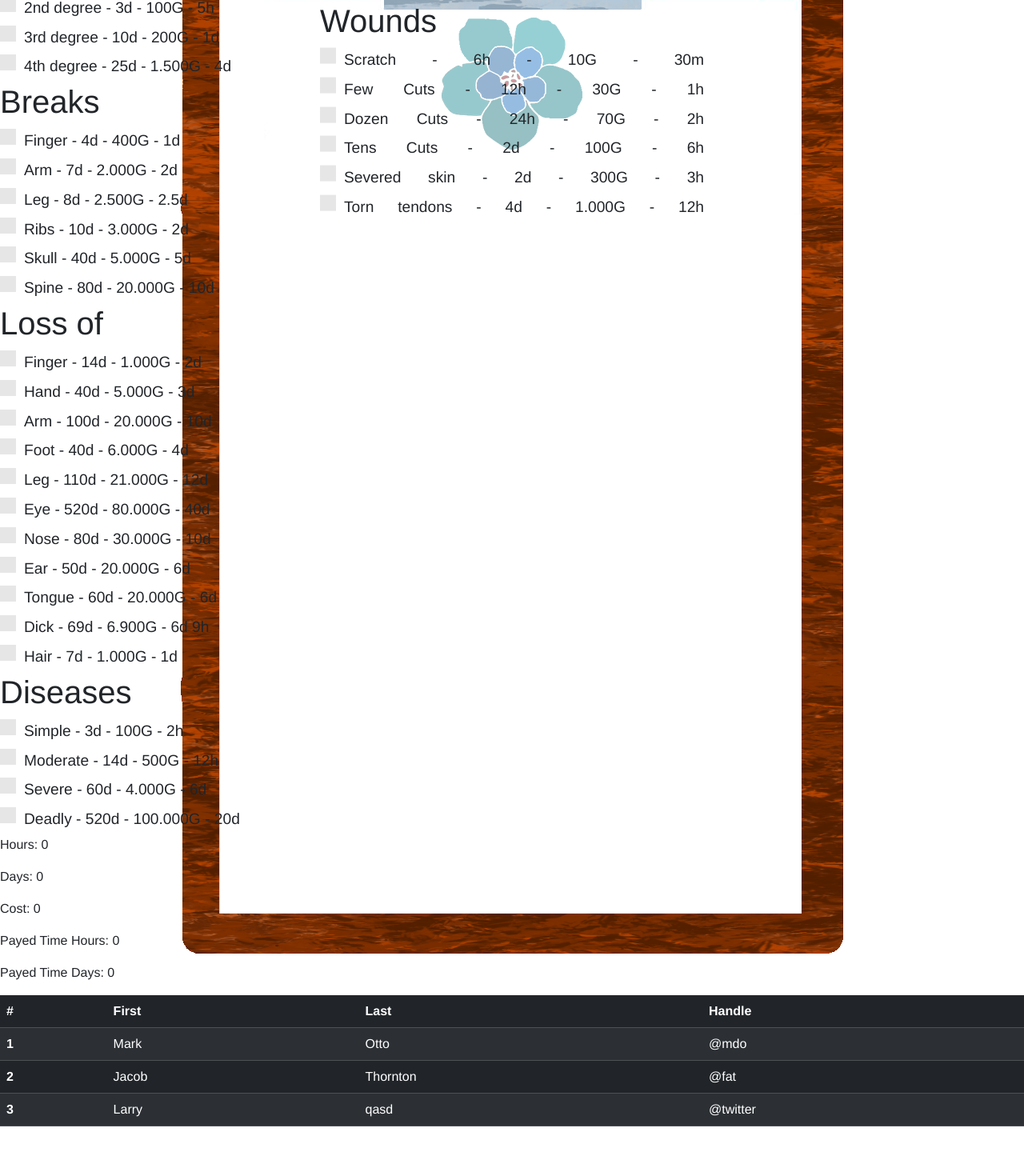
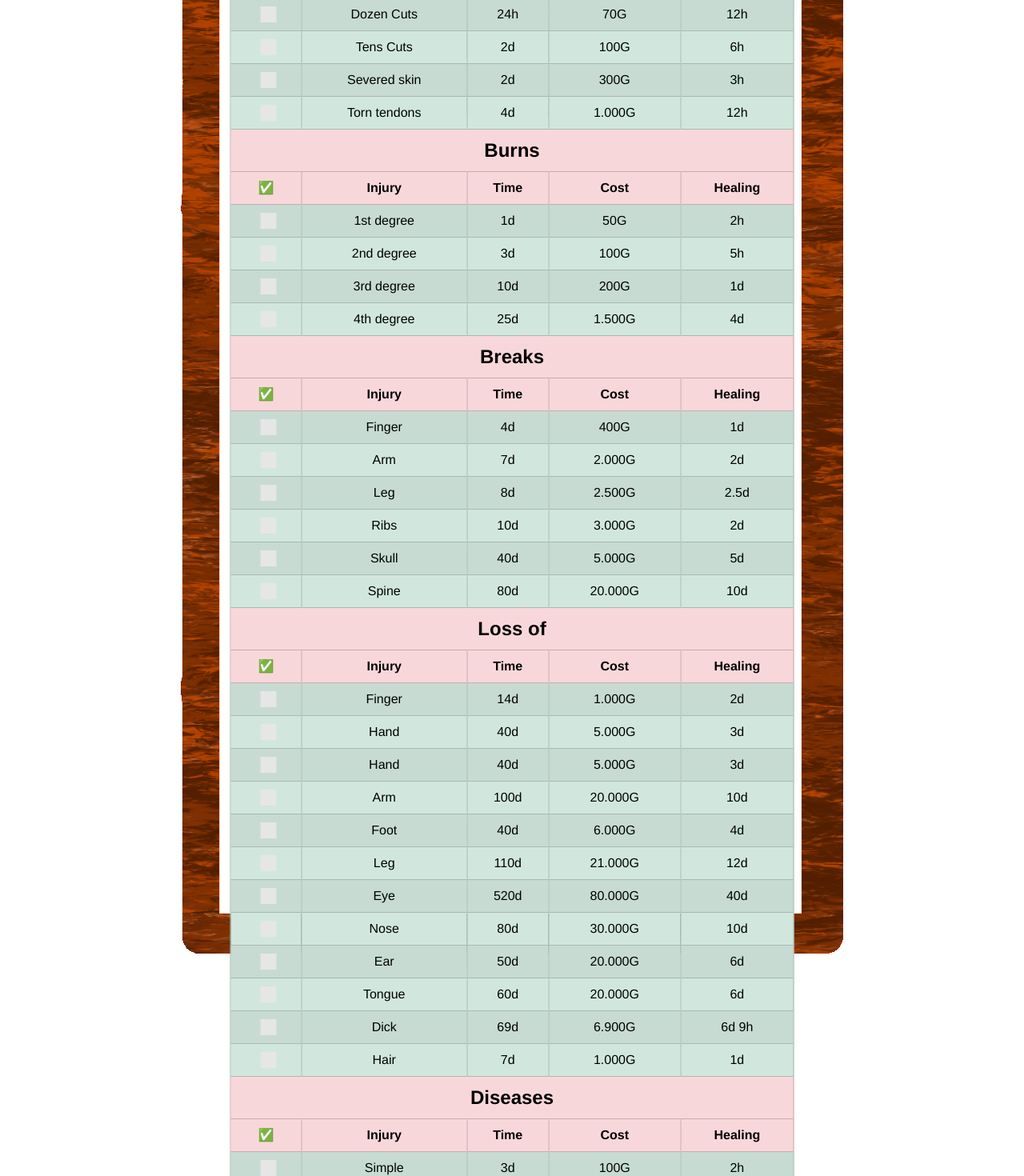
Before and after one commit to Setiver/Heal, a React (Create React App) app in the folder heal/: page / in a window 1280 px wide. Shown: the part 100-1570 px from the top of the page at 80% size. Before the commit the page ends 1524 px from the top, so only its background shows below. Built offline with nearby package versions, Linux system fonts and the light colour scheme; the HTML template or start-up script is replaced by a standard one.

Commit message:
tables 2

```diff
--- a/heal/src/App.css
+++ b/heal/src/App.css
@@ -14,7 +14,6 @@ body {
 
 .control {
   font-family: inherit;
-  text-align: justify;
   display: block;
   position: relative;
   padding-left: 30px;
@@ -31,7 +30,7 @@ body {
 .control_indicator {
   position: absolute;
   top: 2px;
-  left: 0;
+  left: 40%;
   height: 20px;
   width: 20px;
   background: #e6e6e6;
@@ -121,6 +120,8 @@ body {
 }
 .control-checkbox input + .control_indicator::before {
   animation: s-ripple 250ms ease-out;
+  left: -20%;
+  top: -10%;
 }
 .control-checkbox input:checked + .control_indicator::before {
   animation-name: s-ripple-dup;
@@ -135,11 +136,16 @@ body {
   top: -3%;
   left: 50%;
 }
-.wounds {
-  width: 30rem;
+
+.table {
+  max-width: 44rem;
   position: absolute;
   transform: translate(-50%, -50%);
   left: 50%;
-  top: 30%;
-  text-align-last: justify;
+  top: 110%;
+  text-align-last: center;
 }
+
+.table-wounds {
+  font-size: 1.5rem;
+}
--- a/heal/src/res/main.js
+++ b/heal/src/res/main.js
@@ -41,26 +41,47 @@ const Heal = () => {
   }
 
   useEffect(() => {
-    const filteredtimeHeal = timeHeal.filter(value => value !== 0);
+    const filteredTimeHeal = timeHeal.filter(value => value !== 0);
     const filteredCost = moneyRepair.filter(value => value !== 0);
     const filteredTimeRepair = timeRepair.filter(value => value !== 0);
-    setFullTimeHeal(filteredtimeHeal.reduce((acc, cur) => acc + cur, 0));
+
+    setFullTimeHeal(filteredTimeHeal.reduce((acc, cur) => acc + cur, 0));
     setFullCost(filteredCost.reduce((acc, cur) => acc + cur, 0));
     setFullTimeCost(filteredTimeRepair.reduce((acc, cur) => acc + cur, 0));
   }, [timeHeal, moneyRepair, timeRepair]);
 
+  // ------------------------ //
   return (
     <>
       <div className="pacient">
         <img src={tablica} alt="Tablica" />
       </div>
 
-      <div className="control-group">
+      <div className="control-group"></div>
+      {/* -------------------------- */}
+
+      <table class="table table-success table-striped table-bordered ">
         {/* -------------------Wounds------------------- */}
-        <div className="wounds">
-          <h1>Wounds</h1>
+        <thead>
+          <tr className="table-danger table-wounds">
+            <th scope="col" colspan="5">
+              Wounds
+            </th>
+          </tr>
+        </thead>
+        <thead>
+          <tr className="table-danger">
+            <th scope="col">✅</th>
+            <th scope="col">Injury</th>
+            <th scope="col">Time</th>
+            <th scope="col">Cost</th>
+            <th scope="col">Healing</th>
+          </tr>
+        </thead>
+        <tbody>
+          <tr>
+            <th scope="row">
               <label className="control control-checkbox">
-            Scratch - 6h - 10G - 30m
                 <input
                   type="checkbox"
                   checked={checked[0]}
@@ -68,8 +89,15 @@ const Heal = () => {
                 />
                 <div className="control_indicator"></div>
               </label>
+            </th>
+            <td>Scratch</td>
+            <td>6h</td>
+            <td>10G</td>
+            <td>30m</td>
+          </tr>
+          <tr>
+            <th scope="row">
               <label className="control control-checkbox">
-            Few Cuts - 12h - 30G - 1h
                 <input
                   type="checkbox"
                   checked={checked[1]}
@@ -77,8 +105,15 @@ const Heal = () => {
                 />
                 <div className="control_indicator"></div>
               </label>
+            </th>
+            <td>Few Cuts</td>
+            <td>12h</td>
+            <td>30G</td>
+            <td>1h</td>
+          </tr>
+          <tr>
+            <th scope="row">
               <label className="control control-checkbox">
-            Dozen Cuts - 24h - 70G - 2h
                 <input
                   type="checkbox"
                   checked={checked[2]}
@@ -86,8 +121,15 @@ const Heal = () => {
                 />
                 <div className="control_indicator"></div>
               </label>
+            </th>
+            <td> Dozen Cuts</td>
+            <td>24h</td>
+            <td>70G</td>
+            <td>12h</td>
+          </tr>
+          <tr>
+            <th scope="row">
               <label className="control control-checkbox">
-            Tens Cuts - 2d - 100G - 6h
                 <input
                   type="checkbox"
                   checked={checked[3]}
@@ -95,8 +137,15 @@ const Heal = () => {
                 />
                 <div className="control_indicator"></div>
               </label>
+            </th>
+            <td>Tens Cuts</td>
+            <td>2d</td>
+            <td>100G</td>
+            <td>6h</td>
+          </tr>
+          <tr>
+            <th scope="row">
               <label className="control control-checkbox">
-            Severed skin - 2d - 300G - 3h
                 <input
                   type="checkbox"
                   checked={checked[30]}
@@ -104,8 +153,15 @@ const Heal = () => {
                 />
                 <div className="control_indicator"></div>
               </label>
+            </th>
+            <td>Severed skin</td>
+            <td>2d</td>
+            <td>300G</td>
+            <td>3h</td>
+          </tr>
+          <tr>
+            <th scope="row">
               <label className="control control-checkbox">
-            Torn tendons - 4d - 1.000G - 12h
                 <input
                   type="checkbox"
                   checked={checked[4]}
@@ -113,15 +169,36 @@ const Heal = () => {
                 />
                 <div className="control_indicator"></div>
               </label>
-        </div>
-        {/* -------------------------------------- */}
+            </th>
+            <td>Torn tendons</td>
+            <td>4d</td>
+            <td>1.000G</td>
+            <td>12h</td>
+          </tr>
+        </tbody>
 
         {/* -------------------Burns------------------- */}
-        <div className="burns">
-          <h1>Burns</h1>
 
+        <thead>
+          <tr className="table-danger table-wounds">
+            <th scope="col" colspan="5">
+              Burns
+            </th>
+          </tr>
+        </thead>
+        <thead>
+          <tr className="table-danger">
+            <th scope="col">✅</th>
+            <th scope="col">Injury</th>
+            <th scope="col">Time</th>
+            <th scope="col">Cost</th>
+            <th scope="col">Healing</th>
+          </tr>
+        </thead>
+        <tbody>
+          <tr>
+            <th scope="row">
               <label className="control control-checkbox">
-            1st degree - 1d - 50G - 2h
                 <input
                   type="checkbox"
                   checked={checked[5]}
@@ -129,8 +206,15 @@ const Heal = () => {
                 />
                 <div className="control_indicator"></div>
               </label>
+            </th>
+            <td>1st degree</td>
+            <td>1d</td>
+            <td>50G</td>
+            <td>2h</td>
+          </tr>
+          <tr>
+            <th scope="row">
               <label className="control control-checkbox">
-            2nd degree - 3d - 100G - 5h
                 <input
                   type="checkbox"
                   checked={checked[6]}
@@ -138,8 +222,15 @@ const Heal = () => {
                 />
                 <div className="control_indicator"></div>
               </label>
+            </th>
+            <td>2nd degree</td>
+            <td>3d</td>
+            <td>100G</td>
+            <td>5h</td>
+          </tr>
+          <tr>
+            <th scope="row">
               <label className="control control-checkbox">
-            3rd degree - 10d - 200G - 1d
                 <input
                   type="checkbox"
                   checked={checked[7]}
@@ -147,8 +238,15 @@ const Heal = () => {
                 />
                 <div className="control_indicator"></div>
               </label>
+            </th>
+            <td>3rd degree</td>
+            <td>10d</td>
+            <td>200G</td>
+            <td>1d</td>
+          </tr>
+          <tr>
+            <th scope="row">
               <label className="control control-checkbox">
-            4th degree - 25d - 1.500G - 4d
                 <input
                   type="checkbox"
                   checked={checked[8]}
@@ -156,14 +254,34 @@ const Heal = () => {
                 />
                 <div className="control_indicator"></div>
               </label>
-        </div>
-
+            </th>
+            <td>4th degree</td>
+            <td>25d</td>
+            <td>1.500G</td>
+            <td>4d</td>
+          </tr>
+        </tbody>
         {/* -------------------Breaks------------------- */}
-        <div className="breaks">
-          <h1>Breaks</h1>
-
+        <thead>
+          <tr className="table-danger table-wounds">
+            <th scope="col" colspan="5">
+              Breaks
+            </th>
+          </tr>
+        </thead>
+        <thead>
+          <tr className="table-danger">
+            <th scope="col">✅</th>
+            <th scope="col">Injury</th>
+            <th scope="col">Time</th>
+            <th scope="col">Cost</th>
+            <th scope="col">Healing</th>
+          </tr>
+        </thead>
+        <tbody>
+          <tr>
+            <th scope="row">
               <label className="control control-checkbox">
-            Finger - 4d - 400G - 1d
                 <input
                   type="checkbox"
                   checked={checked[9]}
@@ -171,8 +289,15 @@ const Heal = () => {
                 />
                 <div className="control_indicator"></div>
               </label>
+            </th>
+            <td>Finger</td>
+            <td>4d</td>
+            <td>400G</td>
+            <td>1d</td>
+          </tr>
+          <tr>
+            <th scope="row">
               <label className="control control-checkbox">
-            Arm - 7d - 2.000G - 2d
                 <input
                   type="checkbox"
                   checked={checked[10]}
@@ -180,8 +305,15 @@ const Heal = () => {
                 />
                 <div className="control_indicator"></div>
               </label>
+            </th>
+            <td>Arm</td>
+            <td>7d</td>
+            <td>2.000G</td>
+            <td>2d</td>
+          </tr>
+          <tr>
+            <th scope="row">
               <label className="control control-checkbox">
-            Leg - 8d - 2.500G - 2.5d
                 <input
                   type="checkbox"
                   checked={checked[11]}
@@ -189,8 +321,15 @@ const Heal = () => {
                 />
                 <div className="control_indicator"></div>
               </label>
+            </th>
+            <td>Leg</td>
+            <td>8d</td>
+            <td>2.500G</td>
+            <td>2.5d</td>
+          </tr>
+          <tr>
+            <th scope="row">
               <label className="control control-checkbox">
-            Ribs - 10d - 3.000G - 2d
                 <input
                   type="checkbox"
                   checked={checked[12]}
@@ -198,8 +337,15 @@ const Heal = () => {
                 />
                 <div className="control_indicator"></div>
               </label>
+            </th>
+            <td>Ribs</td>
+            <td>10d</td>
+            <td>3.000G</td>
+            <td>2d</td>
+          </tr>
+          <tr>
+            <th scope="row">
               <label className="control control-checkbox">
-            Skull - 40d - 5.000G - 5d
                 <input
                   type="checkbox"
                   checked={checked[13]}
@@ -207,8 +353,15 @@ const Heal = () => {
                 />
                 <div className="control_indicator"></div>
               </label>
+            </th>
+            <td>Skull</td>
+            <td>40d</td>
+            <td>5.000G</td>
+            <td>5d</td>
+          </tr>
+          <tr>
+            <th scope="row">
               <label className="control control-checkbox">
-            Spine - 80d - 20.000G - 10d
                 <input
                   type="checkbox"
                   checked={checked[14]}
@@ -216,14 +369,34 @@ const Heal = () => {
                 />
                 <div className="control_indicator"></div>
               </label>
-        </div>
-
-        {/* -------------------Loss------------------- */}
-        <div className="loss">
-          <h1>Loss of</h1>
-
+            </th>
+            <td>Spine</td>
+            <td>80d</td>
+            <td>20.000G</td>
+            <td>10d</td>
+          </tr>
+        </tbody>
+        {/* -------------------LossOf------------------- */}
+        <thead>
+          <tr className="table-danger table-wounds">
+            <th scope="col" colspan="5">
+              Loss of
+            </th>
+          </tr>
+        </thead>
+        <thead>
+          <tr className="table-danger">
+            <th scope="col">✅</th>
+            <th scope="col">Injury</th>
+            <th scope="col">Time</th>
+            <th scope="col">Cost</th>
+            <th scope="col">Healing</th>
+          </tr>
+        </thead>
+        <tbody>
+          <tr>
+            <th scope="row">
               <label className="control control-checkbox">
-            Finger - 14d - 1.000G - 2d
                 <input
                   type="checkbox"
                   checked={checked[15]}
@@ -231,8 +404,15 @@ const Heal = () => {
                 />
                 <div className="control_indicator"></div>
               </label>
+            </th>
+            <td>Finger</td>
+            <td>14d</td>
+            <td>1.000G</td>
+            <td>2d</td>
+          </tr>
+          <tr>
+            <th scope="row">
               <label className="control control-checkbox">
-            Hand - 40d - 5.000G - 3d
                 <input
                   type="checkbox"
                   checked={checked[16]}
@@ -240,8 +420,31 @@ const Heal = () => {
                 />
                 <div className="control_indicator"></div>
               </label>
+            </th>
+            <td>Hand</td>
+            <td>40d</td>
+            <td>5.000G</td>
+            <td>3d</td>
+          </tr>
+          <tr>
+            <th scope="row">
               <label className="control control-checkbox">
-            Arm - 100d - 20.000G - 10d
+                <input
+                  type="checkbox"
+                  checked={checked[16]}
+                  onChange={() => handleCheck(16, 7 * 24, 5000, 1.5 * 24)}
+                />
+                <div className="control_indicator"></div>
+              </label>
+            </th>
+            <td>Hand</td>
+            <td>40d</td>
+            <td>5.000G</td>
+            <td>3d</td>
+          </tr>
+          <tr>
+            <th scope="row">
+              <label className="control control-checkbox">
                 <input
                   type="checkbox"
                   checked={checked[17]}
@@ -249,8 +452,15 @@ const Heal = () => {
                 />
                 <div className="control_indicator"></div>
               </label>
+            </th>
+            <td>Arm</td>
+            <td>100d</td>
+            <td>20.000G</td>
+            <td>10d</td>
+          </tr>
+          <tr>
+            <th scope="row">
               <label className="control control-checkbox">
-            Foot - 40d - 6.000G - 4d
                 <input
                   type="checkbox"
                   checked={checked[18]}
@@ -258,8 +468,15 @@ const Heal = () => {
                 />
                 <div className="control_indicator"></div>
               </label>
+            </th>
+            <td>Foot</td>
+            <td>40d</td>
+            <td>6.000G</td>
+            <td>4d</td>
+          </tr>
+          <tr>
+            <th scope="row">
               <label className="control control-checkbox">
-            Leg - 110d - 21.000G - 12d
                 <input
                   type="checkbox"
                   checked={checked[19]}
@@ -267,8 +484,15 @@ const Heal = () => {
                 />
                 <div className="control_indicator"></div>
               </label>
+            </th>
+            <td>Leg</td>
+            <td>110d</td>
+            <td>21.000G</td>
+            <td>12d</td>
+          </tr>
+          <tr>
+            <th scope="row">
               <label className="control control-checkbox">
-            Eye - 520d - 80.000G - 40d
                 <input
                   type="checkbox"
                   checked={checked[20]}
@@ -276,8 +500,15 @@ const Heal = () => {
                 />
                 <div className="control_indicator"></div>
               </label>
+            </th>
+            <td>Eye</td>
+            <td>520d</td>
+            <td>80.000G</td>
+            <td>40d</td>
+          </tr>
+          <tr>
+            <th scope="row">
               <label className="control control-checkbox">
-            Nose - 80d - 30.000G - 10d
                 <input
                   type="checkbox"
                   checked={checked[21]}
@@ -285,8 +516,15 @@ const Heal = () => {
                 />
                 <div className="control_indicator"></div>
               </label>
+            </th>
+            <td>Nose</td>
+            <td>80d</td>
+            <td>30.000G</td>
+            <td>10d</td>
+          </tr>
+          <tr>
+            <th scope="row">
               <label className="control control-checkbox">
-            Ear - 50d - 20.000G - 6d
                 <input
                   type="checkbox"
                   checked={checked[22]}
@@ -294,8 +532,15 @@ const Heal = () => {
                 />
                 <div className="control_indicator"></div>
               </label>
+            </th>
+            <td>Ear</td>
+            <td>50d</td>
+            <td>20.000G</td>
+            <td>6d</td>
+          </tr>
+          <tr>
+            <th scope="row">
               <label className="control control-checkbox">
-            Tongue - 60d - 20.000G - 6d
                 <input
                   type="checkbox"
                   checked={checked[23]}
@@ -303,8 +548,15 @@ const Heal = () => {
                 />
                 <div className="control_indicator"></div>
               </label>
+            </th>
+            <td>Tongue</td>
+            <td>60d</td>
+            <td>20.000G</td>
+            <td>6d</td>
+          </tr>
+          <tr>
+            <th scope="row">
               <label className="control control-checkbox">
-            Dick - 69d - 6.900G - 6d 9h
                 <input
                   type="checkbox"
                   checked={checked[24]}
@@ -312,8 +564,15 @@ const Heal = () => {
                 />
                 <div className="control_indicator"></div>
               </label>
+            </th>
+            <td>Dick</td>
+            <td>69d</td>
+            <td>6.900G</td>
+            <td>6d 9h</td>
+          </tr>
+          <tr>
+            <th scope="row">
               <label className="control control-checkbox">
-            Hair - 7d - 1.000G - 1d
                 <input
                   type="checkbox"
                   checked={checked[25]}
@@ -321,13 +580,35 @@ const Heal = () => {
                 />
                 <div className="control_indicator"></div>
               </label>
-        </div>
-        {/* -------------------diseases------------------- */}
-        <div className="diseases">
-          <h1>Diseases</h1>
+            </th>
+            <td>Hair</td>
+            <td>7d</td>
+            <td>1.000G</td>
+            <td>1d</td>
+          </tr>
+        </tbody>
 
+        {/* -------------------Diseases------------------- */}
+        <thead>
+          <tr className="table-danger table-wounds">
+            <th scope="col" colspan="5">
+              Diseases
+            </th>
+          </tr>
+        </thead>
+        <thead>
+          <tr className="table-danger">
+            <th scope="col">✅</th>
+            <th scope="col">Injury</th>
+            <th scope="col">Time</th>
+            <th scope="col">Cost</th>
+            <th scope="col">Healing</th>
+          </tr>
+        </thead>
+        <tbody>
+          <tr>
+            <th scope="row">
               <label className="control control-checkbox">
-            Simple - 3d - 100G - 2h
                 <input
                   type="checkbox"
                   checked={checked[26]}
@@ -335,8 +616,15 @@ const Heal = () => {
                 />
                 <div className="control_indicator"></div>
               </label>
+            </th>
+            <td>Simple</td>
+            <td>3d</td>
+            <td>100G</td>
+            <td>2h</td>
+          </tr>
+          <tr>
+            <th scope="row">
               <label className="control control-checkbox">
-            Moderate - 14d - 500G - 12h
                 <input
                   type="checkbox"
                   checked={checked[27]}
@@ -344,8 +632,15 @@ const Heal = () => {
                 />
                 <div className="control_indicator"></div>
               </label>
+            </th>
+            <td>Moderate</td>
+            <td>14d</td>
+            <td>500G</td>
+            <td>12h</td>
+          </tr>
+          <tr>
+            <th scope="row">
               <label className="control control-checkbox">
-            Severe - 60d - 4.000G - 6d
                 <input
                   type="checkbox"
                   checked={checked[28]}
@@ -353,8 +648,15 @@ const Heal = () => {
                 />
                 <div className="control_indicator"></div>
               </label>
+            </th>
+            <td>Severe</td>
+            <td>60d</td>
+            <td>4.000G</td>
+            <td>6d</td>
+          </tr>
+          <tr>
+            <th scope="row">
               <label className="control control-checkbox">
-            Deadly - 520d - 100.000G - 20d
                 <input
                   type="checkbox"
                   checked={checked[29]}
@@ -362,44 +664,37 @@ const Heal = () => {
                 />
                 <div className="control_indicator"></div>
               </label>
-        </div>
-        {/* -------------------------------------- */}
-      </div>
-      {/* -------------------Hours------------------- */}
-      <div>
-        <p>Hours: {fullTimeHeal} </p>
-        <p>Days: {Math.round((fullTimeHeal / 24) * 10) / 10} </p>
-        <p>Cost: {fullCost} </p>
-        <p>Payed Time Hours: {fullTimeCost}</p>
-        <p>Payed Time Days: {Math.round((fullTimeCost / 24) * 10) / 10}</p>
-      </div>
-      <table className="table table-dark table-striped">
+            </th>
+            <td>Deadly</td>
+            <td>520d</td>
+            <td>100.000G</td>
+            <td>20d</td>
+          </tr>
+        </tbody>
+        {/* -------------------Summary------------------- */}
         <thead>
-          <tr>
-            <th scope="col">#</th>
-            <th scope="col">First</th>
-            <th scope="col">Last</th>
-            <th scope="col">Handle</th>
+          <tr className="table-danger table-wounds">
+            <th scope="col" colspan="5">
+              Summary
+            </th>
+          </tr>
+        </thead>
+        <thead>
+          <tr className="table-danger">
+            <th scope="col">X</th>
+            <th scope="col">X</th>
+            <th scope="col">Time</th>
+            <th scope="col">Cost</th>
+            <th scope="col">Healing</th>
           </tr>
         </thead>
         <tbody>
           <tr>
-            <th scope="row">1</th>
-            <td>Mark</td>
-            <td>Otto</td>
-            <td>@mdo</td>
-          </tr>
-          <tr>
-            <th scope="row">2</th>
-            <td>Jacob</td>
-            <td>Thornton</td>
-            <td>@fat</td>
-          </tr>
-          <tr>
-            <th scope="row">3</th>
-            <td>Larry</td>
-            <td>qasd</td>
-            <td>@twitter</td>
+            <th scope="row">X</th>
+            <td>X</td>
+            <td>{Math.round((fullTimeHeal / 24) * 10) / 10}d</td>
+            <td>{fullCost}G</td>
+            <td>{Math.round((fullTimeCost / 24) * 10) / 10}d</td>
           </tr>
         </tbody>
       </table>
```
Lines whose indentation alone changed are shown as unchanged.
